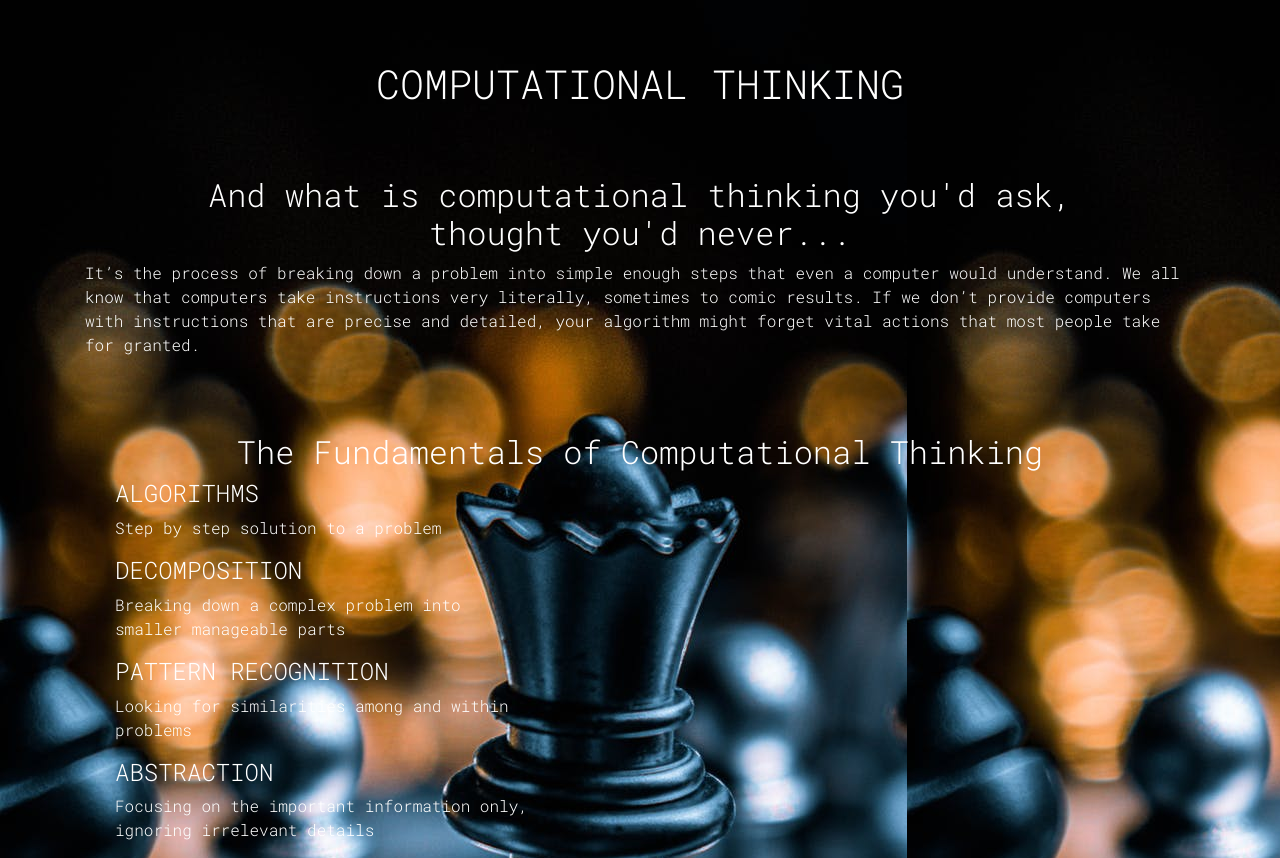
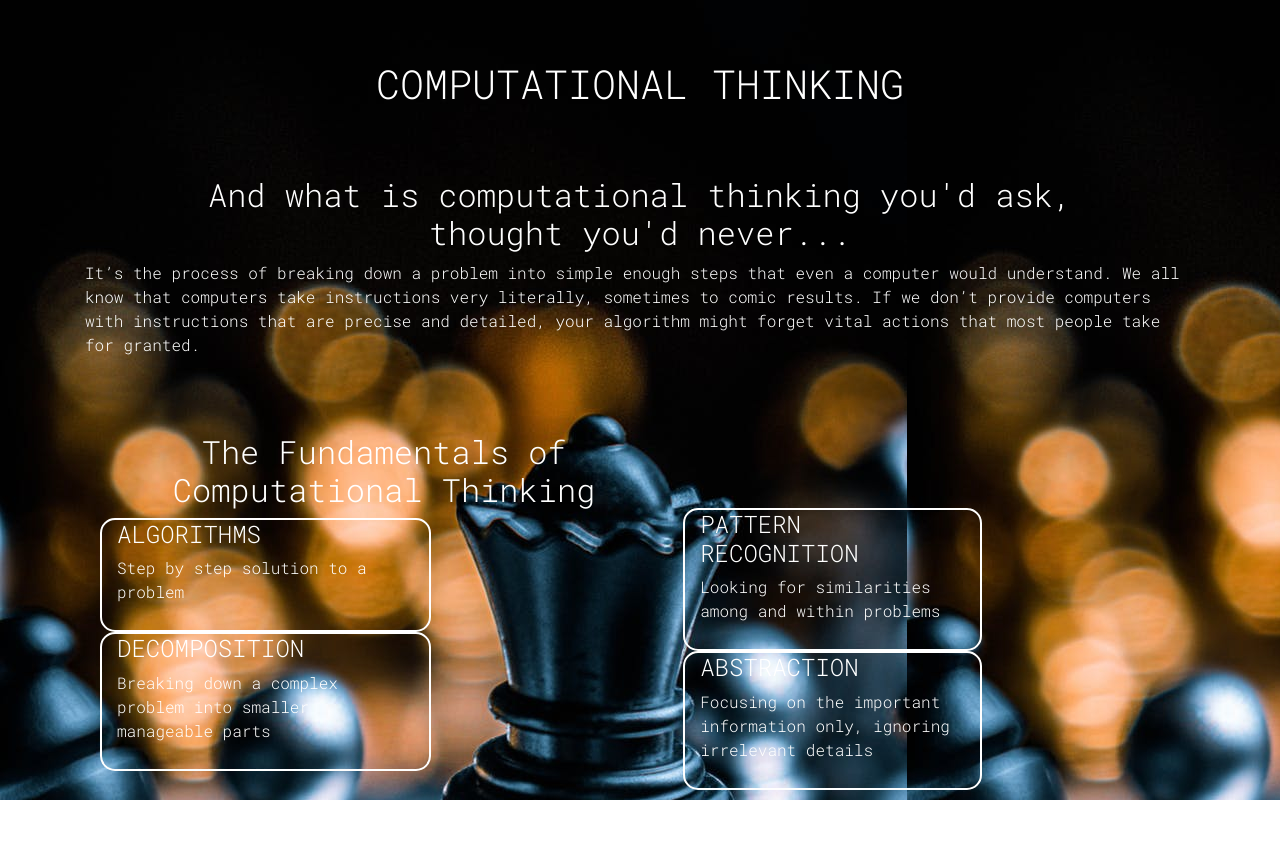
Before and after one commit to mururi/StemEd, a plain HTML site: page computationalThinking.html in a window 1280 px wide. After the commit the page ends 800 px from the top, so only its background shows below. Drawn offline with nearby package versions, Linux system fonts and the light colour scheme.

```diff
--- a/computational.css
+++ b/computational.css
@@ -1,6 +1,7 @@
 body{
     height: auto;
     background-image: url(images/chess.jpeg);
+
     color: white;
     font-family: 'Roboto Mono', monospace;
 }
@@ -8,3 +9,16 @@
     text-align: center;
     padding-top: 60px;
 }
+.headers{
+   display: flex;
+}
+.cols2{
+    padding-top: 135px;
+
+}
+.col-md-7{
+    border: 2px solid white;
+    border-radius: 15px;
+    padding-bottom: 10px;
+
+}
--- a/computationalThinking.html
+++ b/computationalThinking.html
@@ -55,25 +55,34 @@
           granted.
         </p>
       </div>
+      <div class="headers">
+        <div class="cols1">
           <div class="col">
             <h2>The Fundamentals of Computational Thinking</h2>
-        <div class="col-md-5">
+            <div class="col-md-7">
               <h4>ALGORITHMS</h4>
               <p>Step by step solution to a problem</p>
             </div>
-        <div class="col-md-5">
+            <div class="col-md-7">
               <h4>DECOMPOSITION</h4>
-          <p>Breaking down a complex problem into smaller manageable parts</p>
+              <p>
+                Breaking down a complex problem into smaller manageable parts
+              </p>
             </div>
-        <div class="col-md-5">
+          </div>
+        </div>
+        <div class="cols2">
+          <div class="col-md-7">
             <h4>PATTERN RECOGNITION</h4>
             <p>Looking for similarities among and within problems</p>
           </div>
-        <div class="col-md-5">
+          <div class="col-md-7">
             <h4>ABSTRACTION</h4>
             <p>
-            Focusing on the important information only, ignoring irrelevant details
+              Focusing on the important information only, ignoring irrelevant
+              details
             </p>
+          </div>
         </div>
       </div>
     </div>
```
Lines whose indentation alone changed are shown as unchanged.
